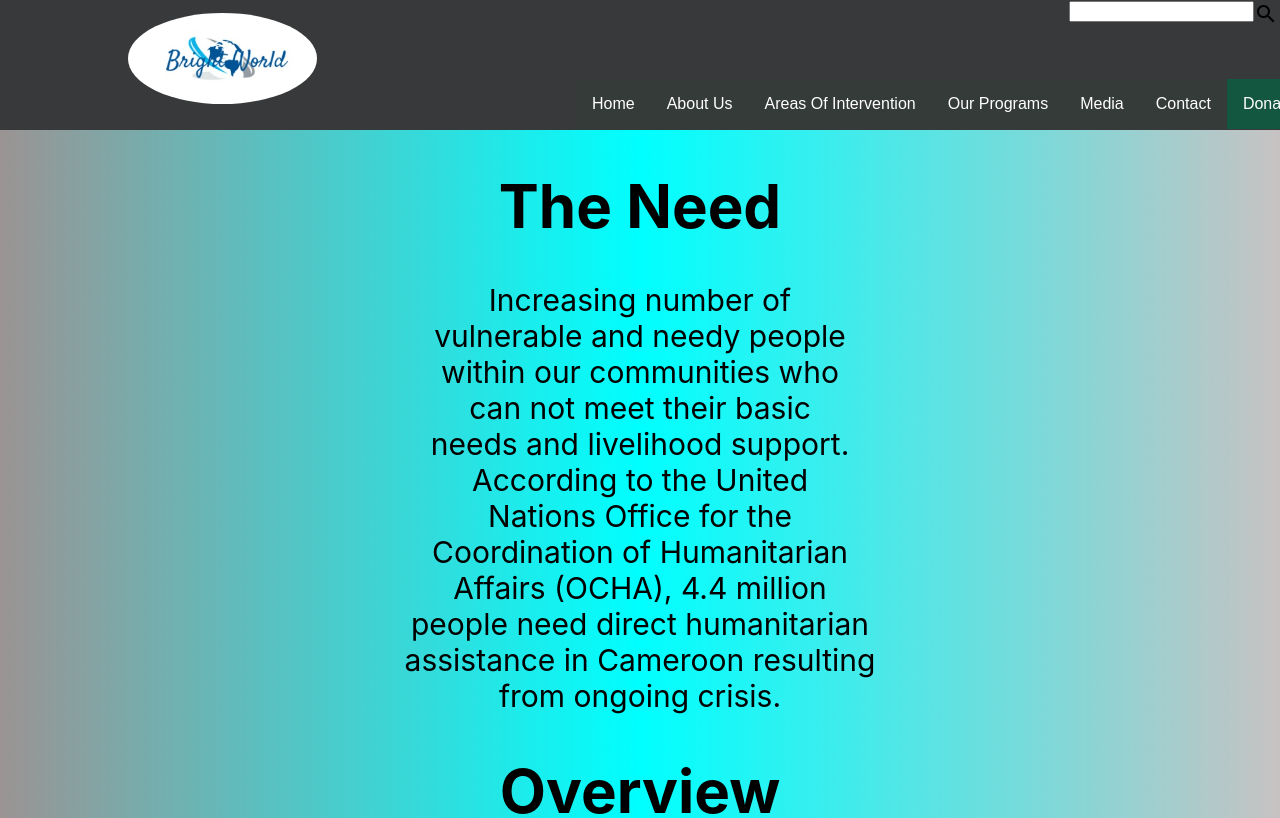
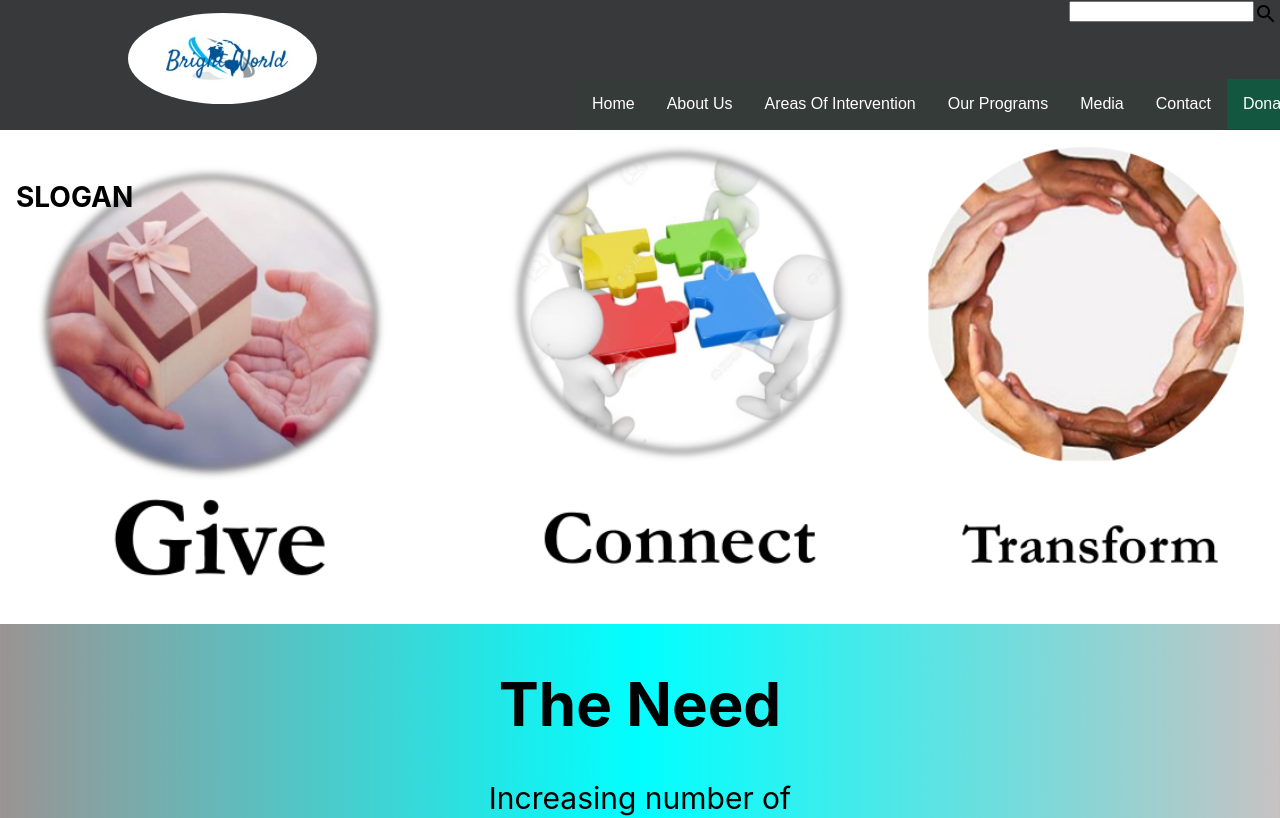
Before and after one commit to Andy-Kin3/brightworld-clone, a React (Create React App) app: page /gift in a window 1280 px wide. Shown: the top 818 px of the page. Built offline with nearby package versions, Linux system fonts and the light colour scheme.

Commit message:
added slogan image

```diff
--- a/src/Gift.css
+++ b/src/Gift.css
@@ -4,6 +4,16 @@
 }
 .gift > li {
     display: block;
+}
+.needyimg {
+    width: 100%;
+}
+.slogan {
+    position: absolute;
+    top: 180px;
+    left: 16px;
+    font-size: 28px;
+    font-weight: bold;
 }
 .gift_image {
     border-radius: 50%;
--- a/src/Gift.js
+++ b/src/Gift.js
@@ -7,7 +7,10 @@ function Gift(props) {
     return (
         <div className="gift">
             <Header />
-            {/* <img className='needyimg' src="needy1.jpg" alt='head'/> */}
+            <img className='needyimg' src="slogan.png" alt='head'/>
+            <div className="slogan">
+                SLOGAN
+            </div>
             {/* <img className="gift_image" src='gift-logo.png' alt="okay"/> */}
             {/* <img className="bw_image" src='brightworld.jpeg' alt="okay"/> */}
             <p>
```
